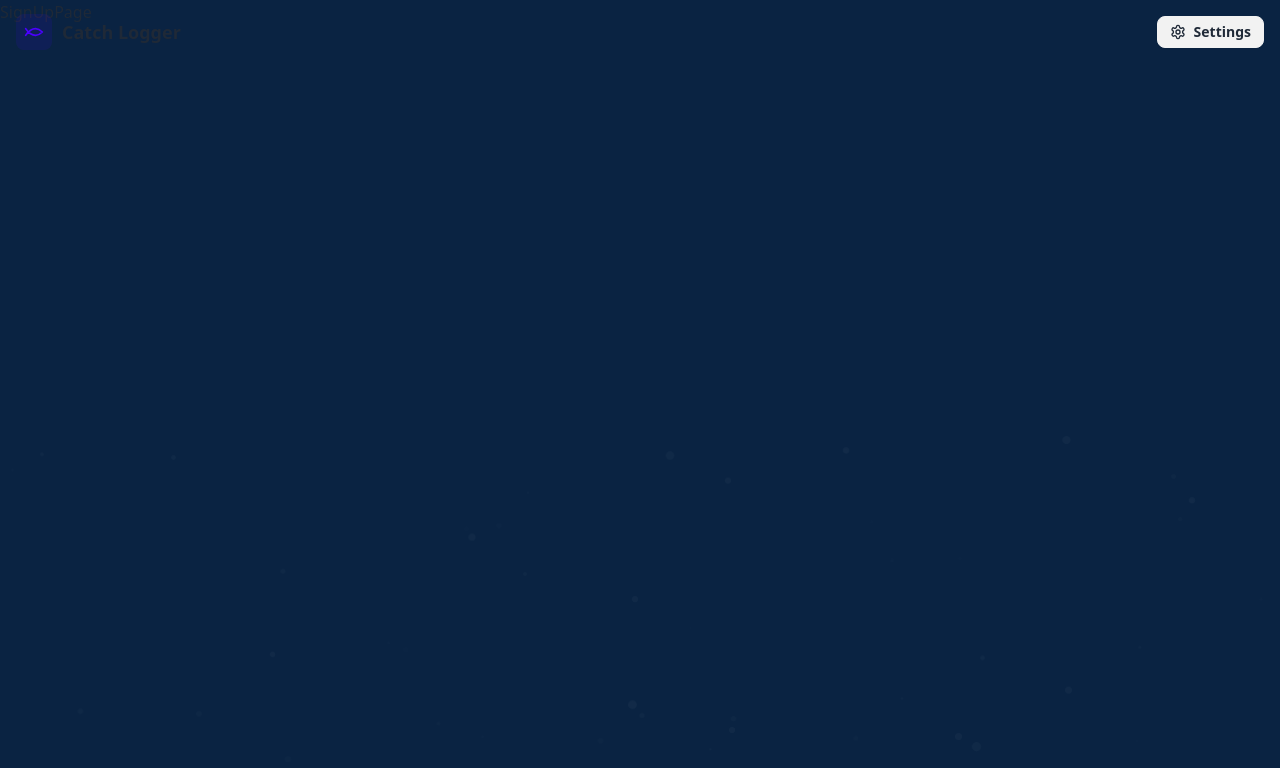
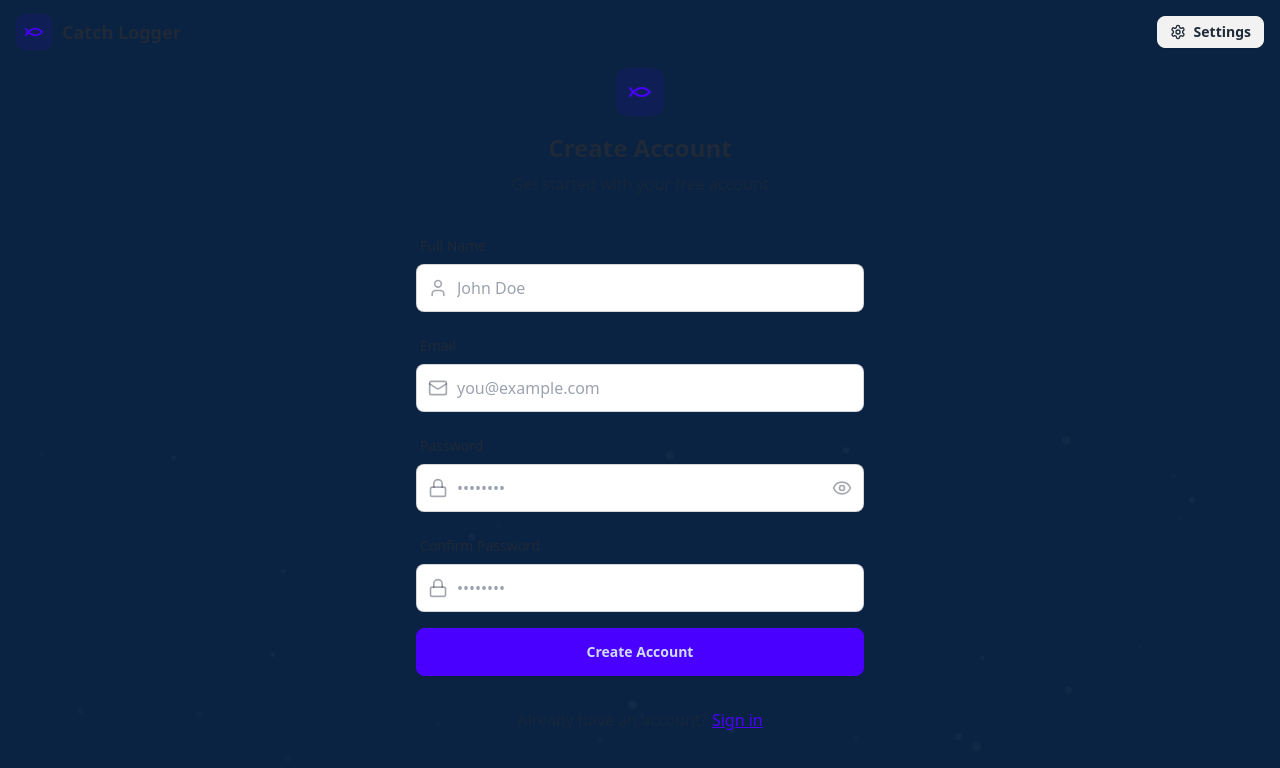
Before and after one commit to nathandyer98/catch-logger-mern, a React (Vite) app in the folder frontend/: page /signup in a window 1280 px wide. Shown: the top 768 px of the page. Built offline with nearby package versions, Linux system fonts and the light colour scheme; no server answers.

Commit message:
added signup page & functionality
+implemented toast to display error & success messages

```diff
--- a/frontend/src/App.tsx
+++ b/frontend/src/App.tsx
@@ -10,6 +10,7 @@ import { useAuthStore } from "./store/useAuthStore";
 import { useEffect } from "react";
 import { Loader } from "lucide-react";
 import OceanBackground from "./components/OceanBackground";
+import { Toaster } from "react-hot-toast";
 
 const App = () => {
   const { authenticatedUser, checkAuth, isCheckingAuth } = useAuthStore();
@@ -52,6 +53,9 @@ const App = () => {
           }
         />
       </Routes>
+
+      <Toaster />
+
       <div className="relative max-h-screen flex items-center justify-center">
         <OceanBackground />
       </div>
--- a/frontend/src/pages/SignUpPage.tsx
+++ b/frontend/src/pages/SignUpPage.tsx
@@ -1,5 +1,192 @@
+import { useState } from "react";
+import { useAuthStore } from "../store/useAuthStore";
+import { Link } from "react-router-dom";
+import {
+  Eye,
+  EyeOff,
+  Loader2,
+  Lock,
+  Mail,
+  FishSymbol,
+  User,
+} from "lucide-react";
+import { SignupFormData } from "../types/forms";
+import toast from "react-hot-toast";
+
 const SignUpPage = () => {
-  return <div>SignUpPage</div>;
+  const [showPassword, setShowPassword] = useState(false);
+  const [formData, setFormData] = useState<SignupFormData>({
+    fullName: "",
+    email: "",
+    password: "",
+    confirmPassword: "",
+  });
+
+  const { signup, isSigningUp } = useAuthStore();
+
+  const validateForm = () => {
+    if (!formData.fullName.trim()) return toast.error("Full name is required");
+    if (!formData.email.trim()) return toast.error("Email is required");
+    if (!/\S+@\S+\.\S+/.test(formData.email))
+      return toast.error("Invalid email");
+    if (!formData.password) return toast.error("Password is required");
+    if (!formData.confirmPassword)
+      return toast.error("Confirm password is required");
+    if (formData.password.length < 6)
+      return toast.error("Password must be at least 6 characters");
+    if (formData.password !== formData.confirmPassword)
+      return toast.error("Passwords do not match");
+
+    return true;
+  };
+  const handleSubmit = (e: React.FormEvent) => {
+    e.preventDefault();
+
+    const success = validateForm();
+
+    if (success === true) signup(formData);
+  };
+
+  return (
+    <div className="flex min-h-screen min-w-screen justify-center items-center">
+      <div className="w-full max-w-md space-y-8">
+        {/* Header */}
+        <div className="text-center mb-8">
+          <div className="flex flex-col items-center gap-2 group">
+            {/* LOGO */}
+            <div
+              className="size-12 rounded-xl bg-primary/10 flex items-center justify-center
+              group-hover:bg-primary/20 transition-colors"
+            >
+              <FishSymbol className="size-6 text-primary" />
+            </div>
+            <h1 className="text-2xl font-bold mt-2">Create Account</h1>
+            <p className="text-base-content/60">
+              Get started with your free account
+            </p>
+          </div>
+        </div>
+
+        <form className="space-y-4" onSubmit={handleSubmit}>
+          <div className="form-control">
+            <label className="label">
+              <span className="label-text font-medium">Full Name</span>
+            </label>
+            <div className="relative">
+              <div className="absolute inset-y-0 left-0 pl-3 flex items-center pointer-events-none">
+                <User className="size-5 text-base-content/40" />
+              </div>
+              <input
+                type="text"
+                className={`input input-bordered w-full pl-10`}
+                placeholder="John Doe"
+                value={formData.fullName}
+                onChange={(e) =>
+                  setFormData({ ...formData, fullName: e.target.value })
+                }
+              />
+            </div>
+          </div>
+
+          <div className="form-control">
+            <label className="label">
+              <span className="label-text font-medium">Email</span>
+            </label>
+            <div className="relative">
+              <div className="absolute inset-y-0 left-0 pl-3 flex items-center pointer-events-none">
+                <Mail className="size-5 text-base-content/40" />
+              </div>
+              <input
+                type="email"
+                className={`input input-bordered w-full pl-10`}
+                placeholder="you@example.com"
+                value={formData.email}
+                onChange={(e) =>
+                  setFormData({ ...formData, email: e.target.value })
+                }
+              />
+            </div>
+          </div>
+
+          <div className="form-control">
+            <label className="label">
+              <span className="label-text font-medium">Password</span>
+            </label>
+            <div className="relative">
+              <div className="absolute inset-y-0 left-0 pl-3 flex items-center pointer-events-none">
+                <Lock className="size-5 text-base-content/40" />
+              </div>
+              <input
+                type={showPassword ? "text" : "password"}
+                className={`input input-bordered w-full pl-10`}
+                placeholder="••••••••"
+                value={formData.password}
+                onChange={(e) =>
+                  setFormData({ ...formData, password: e.target.value })
+                }
+              />
+              <button
+                type="button"
+                className="absolute inset-y-0 right-0 pr-3 flex items-center"
+                onClick={() => setShowPassword(!showPassword)}
+              >
+                {showPassword ? (
+                  <EyeOff className="size-5 text-base-content/40" />
+                ) : (
+                  <Eye className="size-5 text-base-content/40" />
+                )}
+              </button>
+            </div>
+          </div>
+
+          <div className="form-control">
+            <label className="label">
+              <span className="label-text font-medium">Confirm Password</span>
+            </label>
+            <div className="relative">
+              <div className="absolute inset-y-0 left-0 pl-3 flex items-center pointer-events-none">
+                <Lock className="size-5 text-base-content/40" />
+              </div>
+              <input
+                type={showPassword ? "text" : "password"}
+                className={`input input-bordered w-full pl-10`}
+                placeholder="••••••••"
+                value={formData.confirmPassword}
+                onChange={(e) =>
+                  setFormData({ ...formData, confirmPassword: e.target.value })
+                }
+              />
+            </div>
+          </div>
+
+          <button
+            type="submit"
+            className="btn btn-primary w-full"
+            disabled={isSigningUp}
+          >
+            {" "}
+            {isSigningUp ? (
+              <>
+                <Loader2 className="size-5 animate-spin" />
+                Loading...
+              </>
+            ) : (
+              "Create Account"
+            )}
+          </button>
+        </form>
+
+        <div className="text-center">
+          <p className="text-base-content/60">
+            Already have an account?{" "}
+            <Link to="/login" className="link link-primary">
+              Sign in
+            </Link>
+          </p>
+        </div>
+      </div>
+    </div>
+  );
 };
 
 export default SignUpPage;
--- a/frontend/src/store/useAuthStore.ts
+++ b/frontend/src/store/useAuthStore.ts
@@ -2,6 +2,7 @@ import { create } from "zustand";
 import { axiosInstance } from "../services/api-client";
 import { User } from "../types/user";
 import { SignupFormData } from "../types/forms";
+import toast from "react-hot-toast";
 
 
 
@@ -38,6 +39,16 @@ export const useAuthStore = create<AuthState>((set) => ({
     },
 
     signup: async (formData: SignupFormData) => {
-
+        set({ isSigningUp: true });
+        try {
+            const res = await axiosInstance.post("/auth/signup", formData);
+            set({ authenticatedUser: res.data });
+            toast.success("Account created successfully");
+        } catch (error) {
+            console.log("Error in signup controller", error);
+            toast.error("Error creating account");
+        } finally {
+            set({ isSigningUp: false });
+        }
     }
 }));
```
